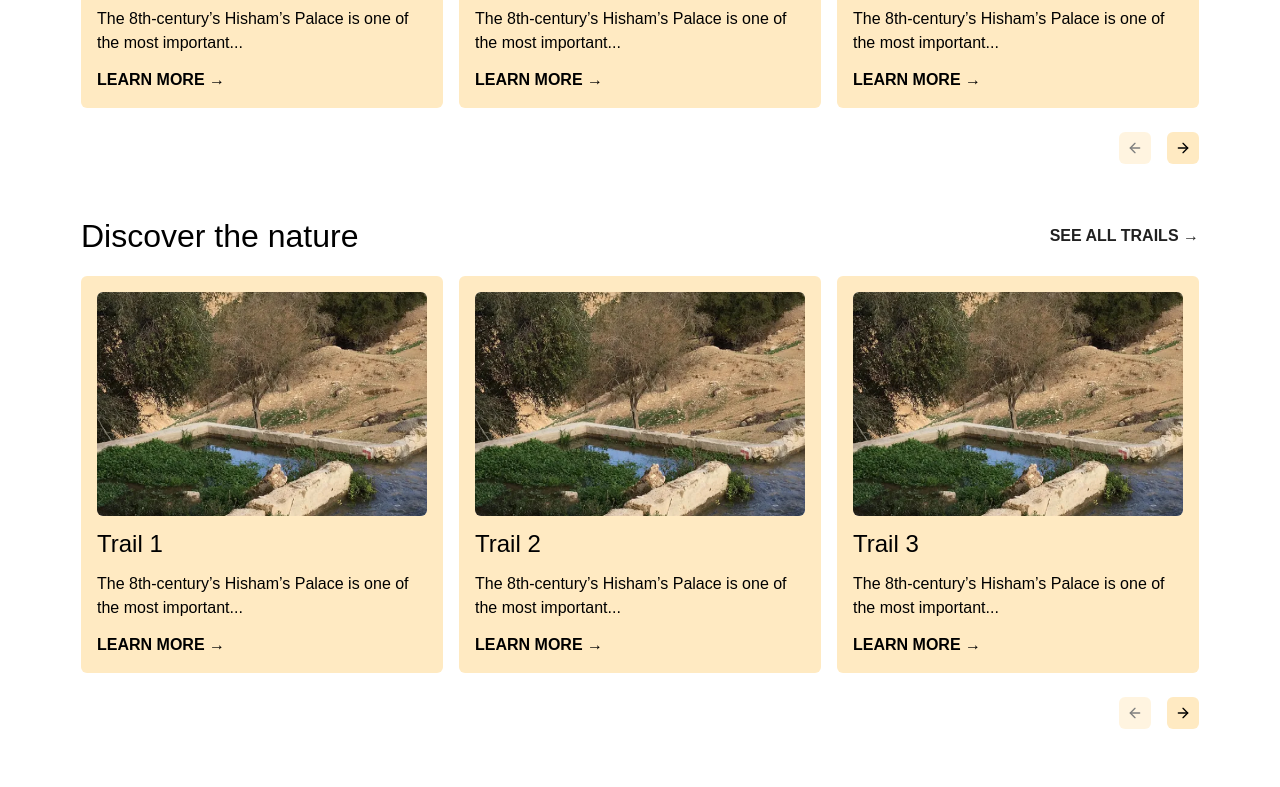
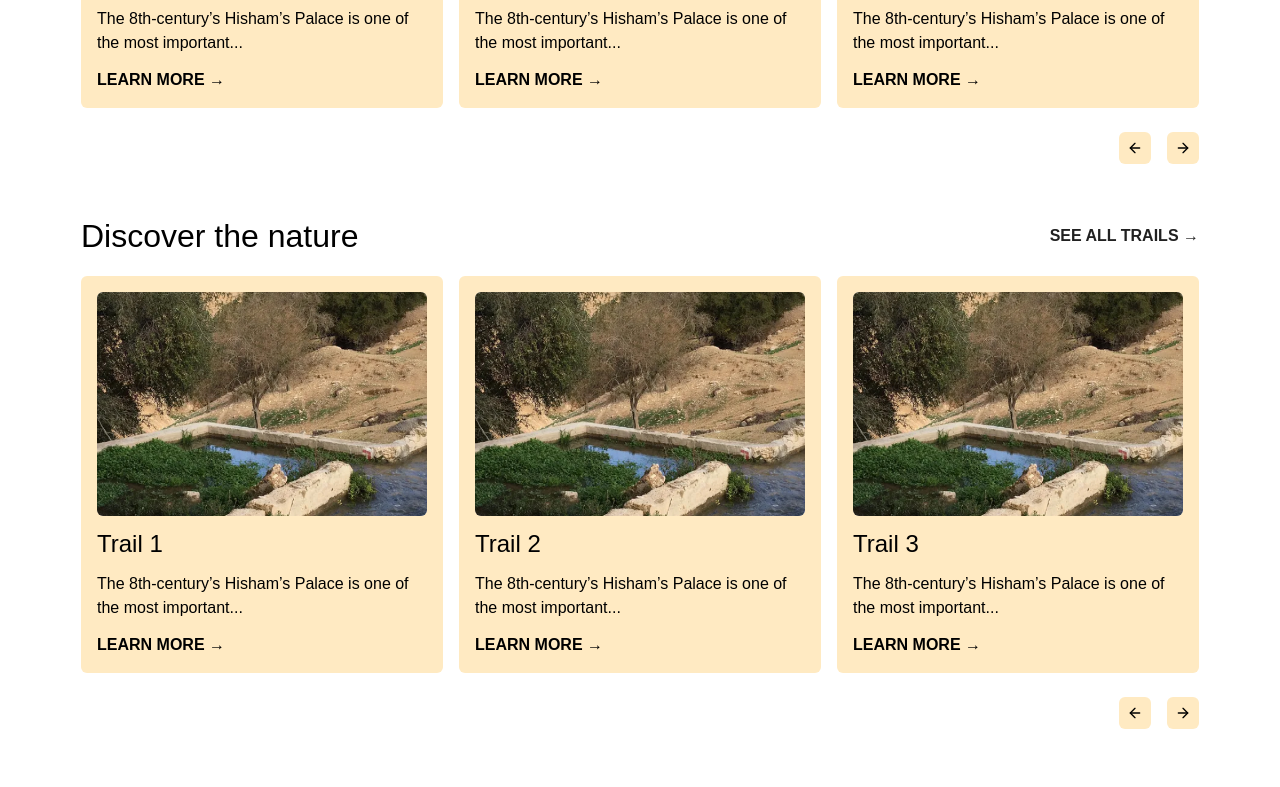
Before and after one commit to monikadybalska/visitjericho, a Next.js app: page / in a window 1280 px wide. Shown: the part 1140-1927 px from the top of the page. Built offline with nearby package versions, Linux system fonts and the light colour scheme; a web font is replaced by a local one.

Commit message:
fix: images optimisation v1

```diff
--- a/app/components/carousel/cards-content.ts
+++ b/app/components/carousel/cards-content.ts
@@ -1,4 +1,5 @@
 import { color } from "@material-tailwind/react/types/components/alert";
+import hero from ".../public/hero2.jpg";
 
 export const cardsContent: {
   label: string;
--- a/app/components/carousel/carousel-buttons.tsx
+++ b/app/components/carousel/carousel-buttons.tsx
@@ -21,7 +21,6 @@ export const CarouselPrevious = React.forwardRef<
         !canScrollPrev && "opacity-50 hover:shadow-none",
         className
       )}
-      disabled={!canScrollPrev}
       onClick={scrollPrev}
       {...props}
     >
@@ -50,7 +49,6 @@ export const CarouselNext = React.forwardRef<
         !canScrollNext && "opacity-50 hover:shadow-none",
         className
       )}
-      disabled={!canScrollNext}
       onClick={scrollNext}
       {...props}
     >
--- a/app/components/homepage/subsection.tsx
+++ b/app/components/homepage/subsection.tsx
@@ -49,7 +49,7 @@ export default function Subsection({
           {`${cta} →`}
         </Button>
       </div>
-      <Carousel>
+      <Carousel opts={{ loop: true, align: "start" }}>
         <CarouselContent
           className={
             title[1] !== "tips and practicalities" ? "pr-20 md:pr-4" : "pr-4"
```
